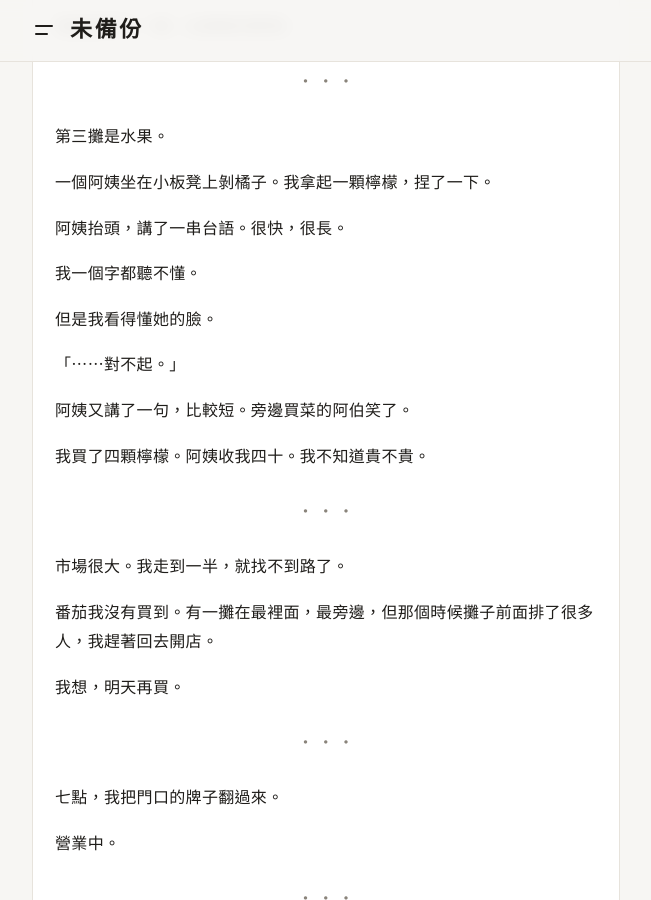
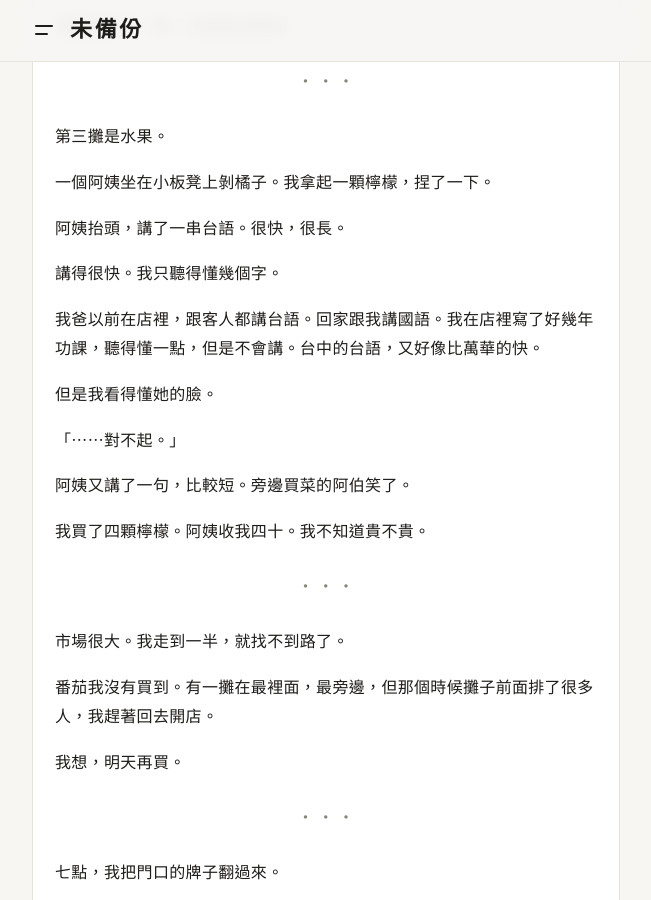
Before and after one commit to Sierra2121/weibeifen, a Jekyll site: the page built from _posts/2025-03-10-yang01.md, in a window 1280 px wide and 900 px high, scrolled down 2166 px. Shown: the whole window, without its empty margins (314-965 px from the left). Built offline with Jekyll 4.4.1, drawn with Linux system fonts in a browser that asks for light colours.

Commit message:
看天 番外一、六：補陽家的台語背景
Co-Authored-By: Claude Opus 5.5 <noreply@anthropic.com>
Claude-Session: https://claude.ai/code/session_01VPttWSLUjSGooQnZzfekUY

```diff
--- a/_posts/2025-03-10-yang01.md
+++ b/_posts/2025-03-10-yang01.md
@@ -6,7 +6,7 @@ novel: market
 teaser: |
   開店第一天。
 
-  早上去市場買菜。魚攤叫我不要碰，豆腐攤說買就買，不要摸。水果攤的阿姨講了一串台語，我聽不懂，但我知道是在罵我。
+  早上去市場買菜。魚攤叫我不要碰，豆腐攤說買就買，不要摸。水果攤的阿姨講了一串台語，講得很快，我只聽得懂幾個字，但我知道是在罵我。
 
   晚上，我媽傳了一則訊息：開幕快樂。撐不過半年就回來。
 date: 2025-03-10 23:41:00 +0800
@@ -93,7 +93,9 @@ date: 2025-03-10 23:41:00 +0800
 
 阿姨抬頭，講了一串台語。很快，很長。
 
-我一個字都聽不懂。
+講得很快。我只聽得懂幾個字。
+
+我爸以前在店裡，跟客人都講台語。回家跟我講國語。我在店裡寫了好幾年功課，聽得懂一點，但是不會講。台中的台語，又好像比萬華的快。
 
 但是我看得懂她的臉。
 
```
Also changed, not shown: _posts/2026-04-05-yang06.md (+1 -1 lines).
